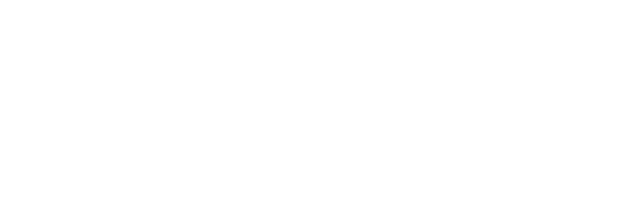
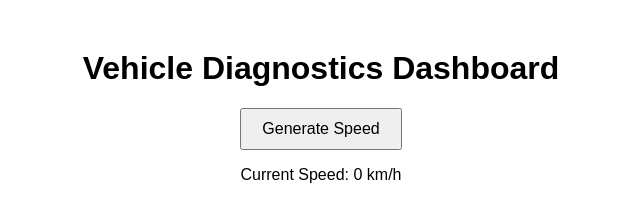
Before and after one commit to shamanthMuroor/vehicle-diagnostics-dashboard, a plain HTML site: page src/index.html in a window 1280 px wide. Shown: the whole page, without its empty margins (319-959 px from the left). Drawn offline with Linux system fonts and the light colour scheme.

Commit message:
Boilerplate HTML, generate random speed fn

```diff
--- a/src/index.html
+++ b/src/index.html
@@ -1,2 +1,15 @@
 <!DOCTYPE html>
+<html lang="en">
+<head>
+  <meta charset="UTF-8">
+  <title>Vehicle Diagnostics Dashboard</title>
+  <link rel="stylesheet" href="style.css">
+</head>
+<body>
+  <h1>Vehicle Diagnostics Dashboard</h1>
+  <button id="generateSpeed">Generate Speed</button>
+  <p>Current Speed: <span id="speedValue">0</span> km/h</p>
+
+  <script src="script.js"></script>
+</body>
 </html>
--- a/src/script.js
+++ b/src/script.js
@@ -1 +1,13 @@
-//
+//select elements from DOM
+const button = document.getElementById("generateSpeed");
+const speedDisplay = document.getElementById("speedValue");
+
+// Function to generate random speed (0-350 km/h)
+function generateRandomSpeed() {
+    return Math.floor(Math.random() * 351); // 0 - 350 speed
+}
+
+button.addEventListener("click", () => {
+    const speed = generateRandomSpeed();
+    speedDisplay.textContent = speed;
+});
--- a/src/style.css
+++ b/src/style.css
@@ -0,0 +1,11 @@
+body {
+    font-family: Arial, sans-serif;
+    text-align: center;
+    margin-top: 50px;
+  }
+
+  button {
+    padding: 10px 20px;
+    font-size: 16px;
+    cursor: pointer;
+  }
```
